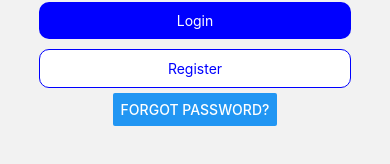
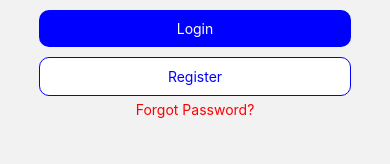
Before and after one commit to fifartdev/Awesome-D, a React Native app: screen /Login in a window 390 px wide. Shown: the part 418-582 px from the top of the page. Built offline with nearby package versions, Linux system fonts and the light colour scheme; no server answers.

Commit message:
changed forgot button and redirect to login

```diff
--- a/app.json
+++ b/app.json
@@ -2,7 +2,7 @@
   "expo": {
     "name": "Awesome D",
     "slug": "awesome-d",
-    "version": "1.0.0",
+    "version": "1.0.2",
     "orientation": "portrait",
     "icon": "./assets/icon.png",
     "userInterfaceStyle": "light",
--- a/screens/ForgotPasswordScreen.js
+++ b/screens/ForgotPasswordScreen.js
@@ -16,11 +16,12 @@ import { auth } from "../firebase";
 export default function ForgotPasswordScreen() {
   const [email, setEmail] = useState("");
   const auth = getAuth();
-
+  const navigation = useNavigation();
   const handleForgot = () => {
     sendPasswordResetEmail(auth, email)
       .then(() => {
         Alert.alert("Reset Email sent to " + email);
+        navigation.replace("Login");
       })
       .catch((error) => {
         const errorCode = error.code;
--- a/screens/LoginScreen.js
+++ b/screens/LoginScreen.js
@@ -123,10 +123,12 @@ export default function LoginScreen() {
         >
           <Text style={styles.buttonTxtReg}>Register</Text>
         </TouchableOpacity>
-        <Button
-          title="Forgot Password?"
+        <Text
+          style={{ color: "red" }}
           onPress={() => navigation.navigate("Forgot")}
-        />
+        >
+          Forgot Password?
+        </Text>
       </View>
     </KeyboardAvoidingView>
   );
```
